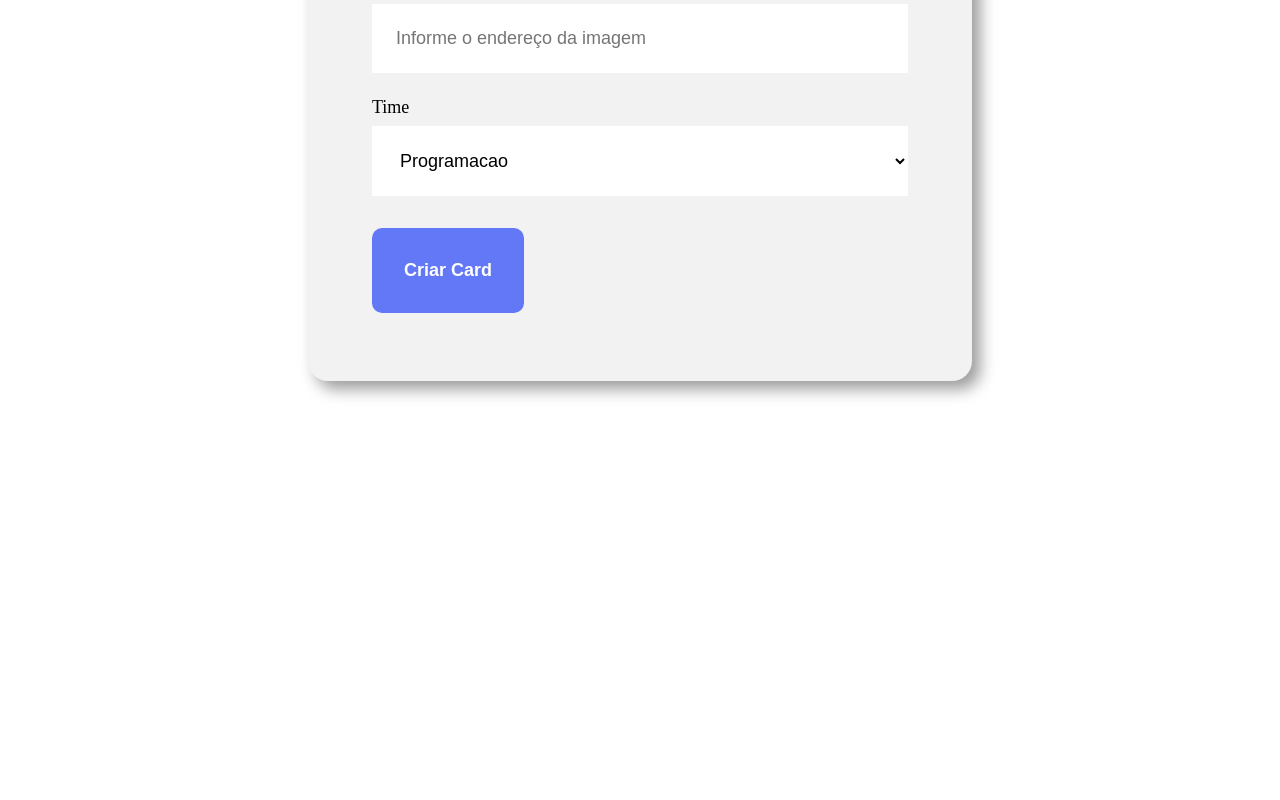
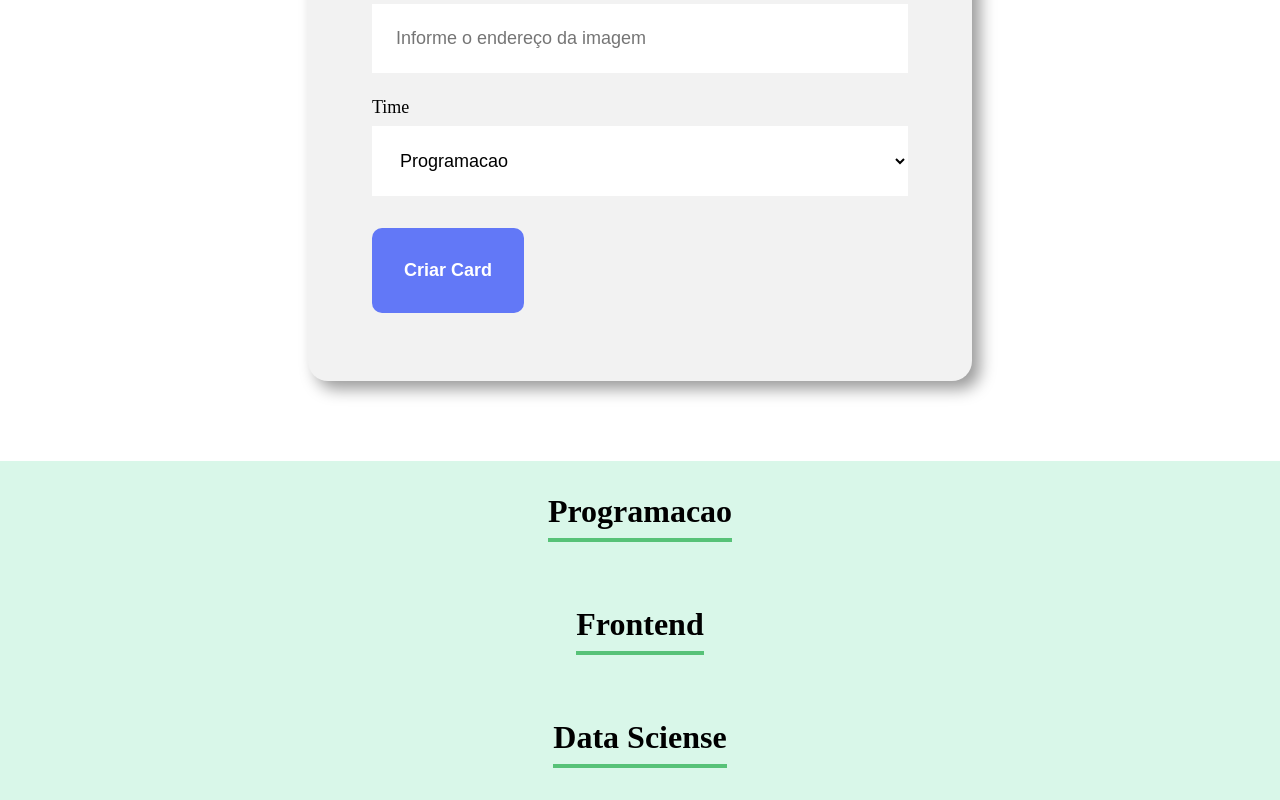
Before and after one commit to JL-Sousa/organo-spa, a React (Vite) app: page / in a window 1280 px wide. Shown: the part 934-1734 px from the top of the page. Before the commit the page ends 1395 px from the top, so only its background shows below. Built offline with nearby package versions, Linux system fonts and the light colour scheme.

Commit message:
feat: created the Time component

```diff
--- a/src/App.jsx
+++ b/src/App.jsx
@@ -1,12 +1,26 @@
+import { useState } from "react";
 import { Banner } from "./components/Banner/Banner";
 import { Form } from "./components/Form";
+import { Team } from "./components/Team";
 import "./global.css";
 
 function App() {
+  const [contributors, setContributors] = useState([]);
+
+  const newContributorAdded = (collaborator) => {
+    console.log(collaborator);
+    setContributors(...contributors, collaborator);
+  };
+
   return (
     <>
       <Banner />
-      <Form />
+      <Form
+        registeredEmployee={(collaborator) => newContributorAdded(collaborator)}
+      />
+      <Team name="Programacao" />
+      <Team name="Frontend" />
+      <Team name="Data Sciense" />
     </>
   );
 }
--- a/src/components/Form/index.jsx
+++ b/src/components/Form/index.jsx
@@ -4,21 +4,26 @@ import { DropdownList } from "../DropdownList";
 import { TextField } from "../TextField";
 import styles from "./Form.module.css";
 
-export function Form() {
+export function Form(props) {
   const [name, setName] = useState("");
   const [office, setOffice] = useState("");
   const [imagem, setImagem] = useState("");
   const [time, setTime] = useState("");
   const times = ["Programacao", "Frontend", "Data Sciense", "Devops"];
 
-  const save = (event) => {
+  const handleSubmit = (event) => {
     event.preventDefault();
-    console.log("Form foi submetido!", name, office, imagem, time);
+    props.registeredEmployee({
+      name,
+      office,
+      imagem,
+      time,
+    });
   };
 
   return (
     <section className={styles.container__form}>
-      <form onSubmit={save}>
+      <form onSubmit={handleSubmit}>
         <h2>Preencha os dados para criar o card do colaborador.</h2>
         <TextField
           value={name}
--- /dev/null
+++ b/src/components/Team/Team.module.css
@@ -0,0 +1,12 @@
+.team {
+  text-align: center;
+  padding: 32px;
+  background-color: #d9f7e9;
+}
+
+.team h3 {
+  font-size: 32px;
+  border-bottom: 4px solid #57c278;
+  display: inline-block;
+  padding-bottom: 8px;
+}
--- /dev/null
+++ b/src/components/Team/index.jsx
@@ -0,0 +1,9 @@
+import styles from "./Team.module.css";
+
+export function Team(props) {
+  return (
+    <section className={styles.team}>
+      <h3>{props.name}</h3>
+    </section>
+  );
+}
```
